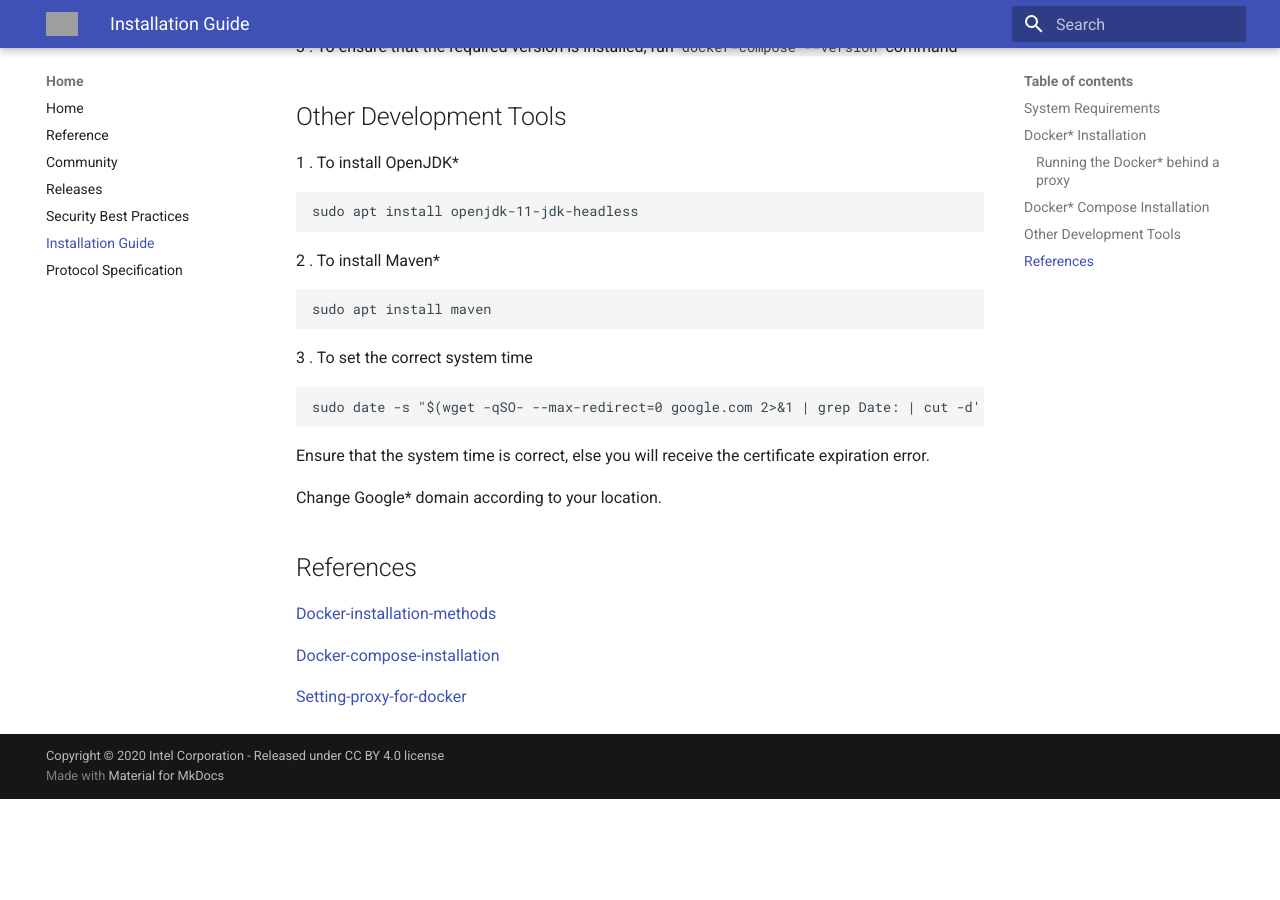
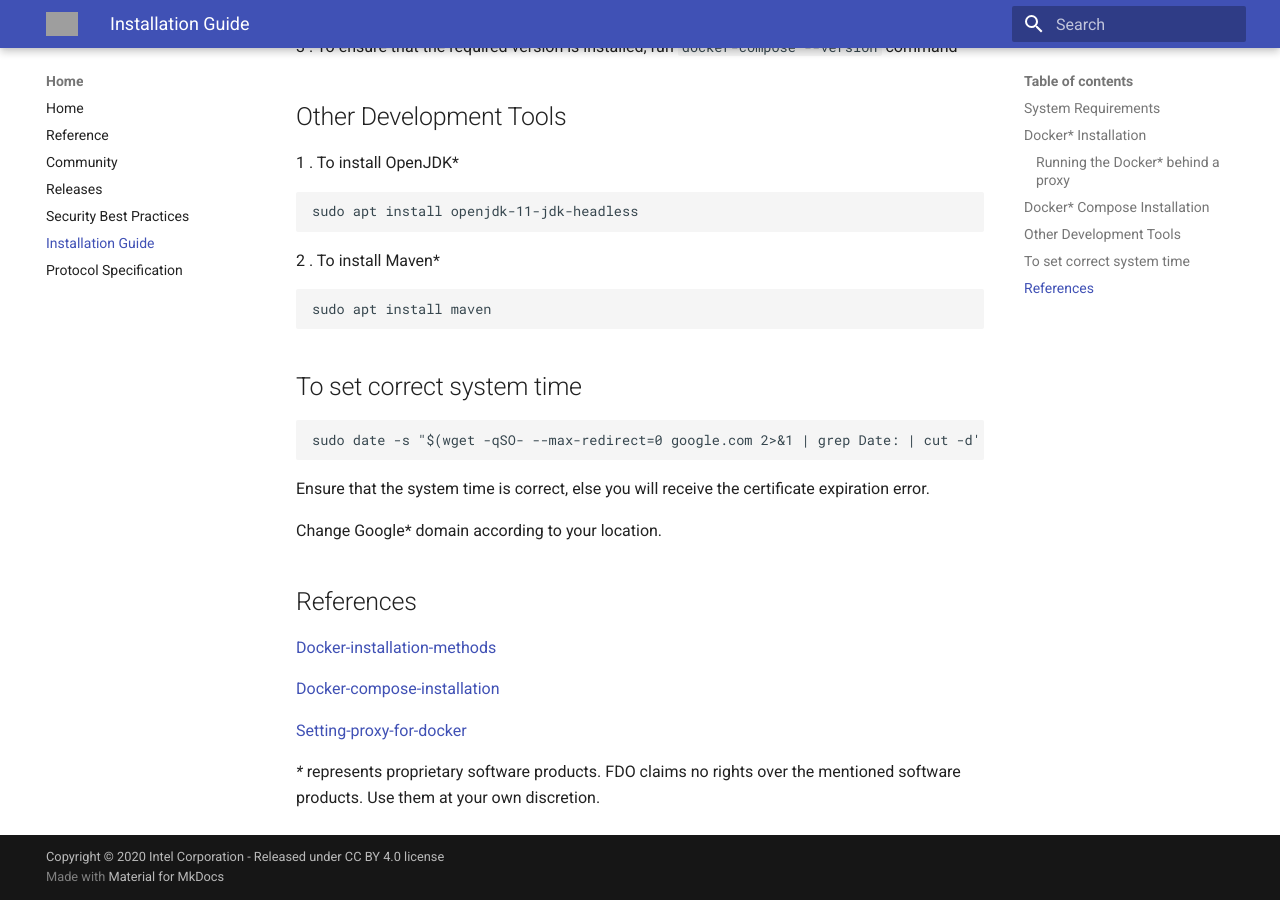
Before and after one commit to fido-device-onboard/docs-fidoiot, an MkDocs documentation site: the page built from docs/installation.md, in a window 1280 px wide and 900 px high, scrolled down 3103 px. Built offline with MkDocs 1.6.1 and Material for MkDocs 9.7.7, drawn with Linux system fonts in a browser that asks for light colours; before the commit the page ends 3902 px from its top, so only the background shows below that; grey boxes are pictures that could not be loaded.

Commit message:
Addressing review comments
Signed-off-by: Davis Benny <davis.benny@intel.com>

````diff
--- a/docs/installation.md
+++ b/docs/installation.md
@@ -126,7 +126,7 @@ sudo apt install openjdk-11-jdk-headless
 sudo apt install maven
 ```
 
-3 . To set the correct system time
+## To set correct system time
 ```
 sudo date -s "$(wget -qSO- --max-redirect=0 google.com 2>&1 | grep Date: | cut -d' ' -f5-8)Z"
 ```
@@ -142,3 +142,5 @@ Change Google* domain according to your location.
 [Docker-compose-installation](https://docs.docker.com/compose/install/)
 
 [Setting-proxy-for-docker](https://docs.docker.com/network/proxy/)
+
+_*_ represents proprietary software products. FDO claims no rights over the mentioned software products. Use them at your own discretion.
````
Also changed, not shown: docs/implementation-references/getting-started-guide.md (+21 -24 lines).
